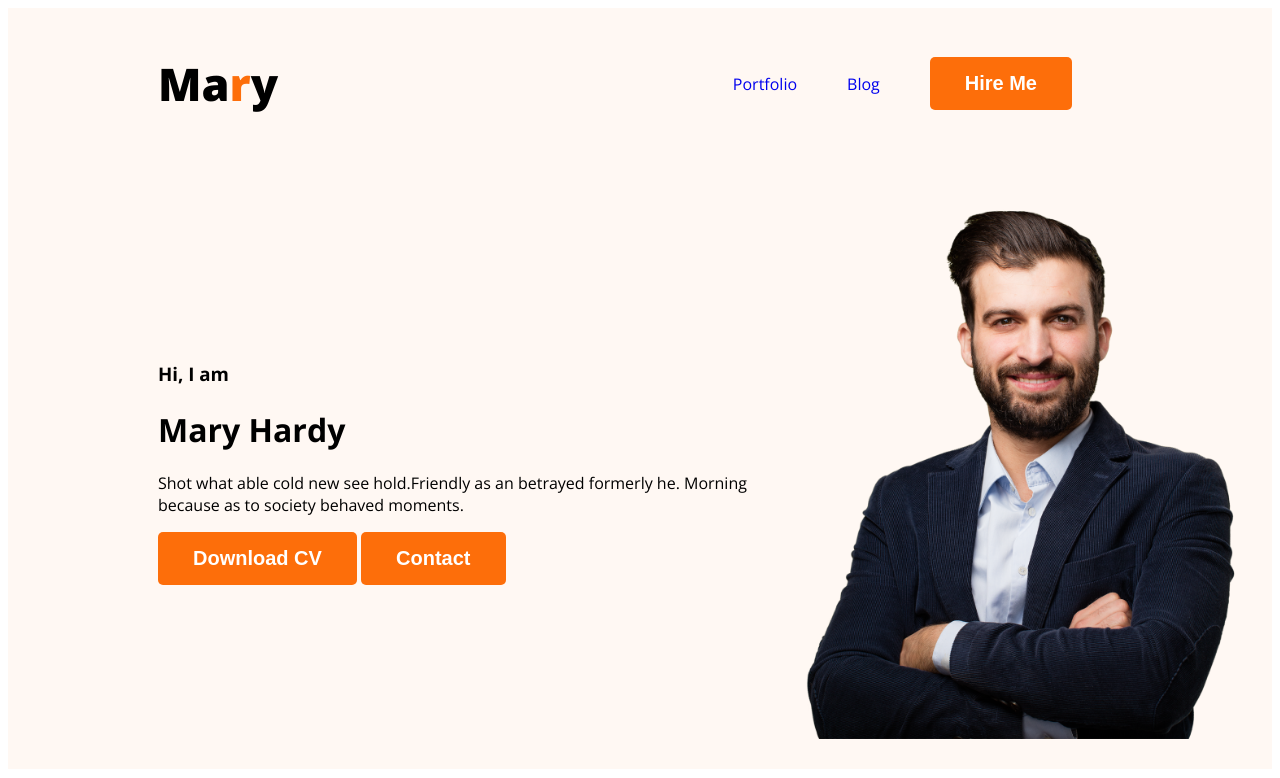
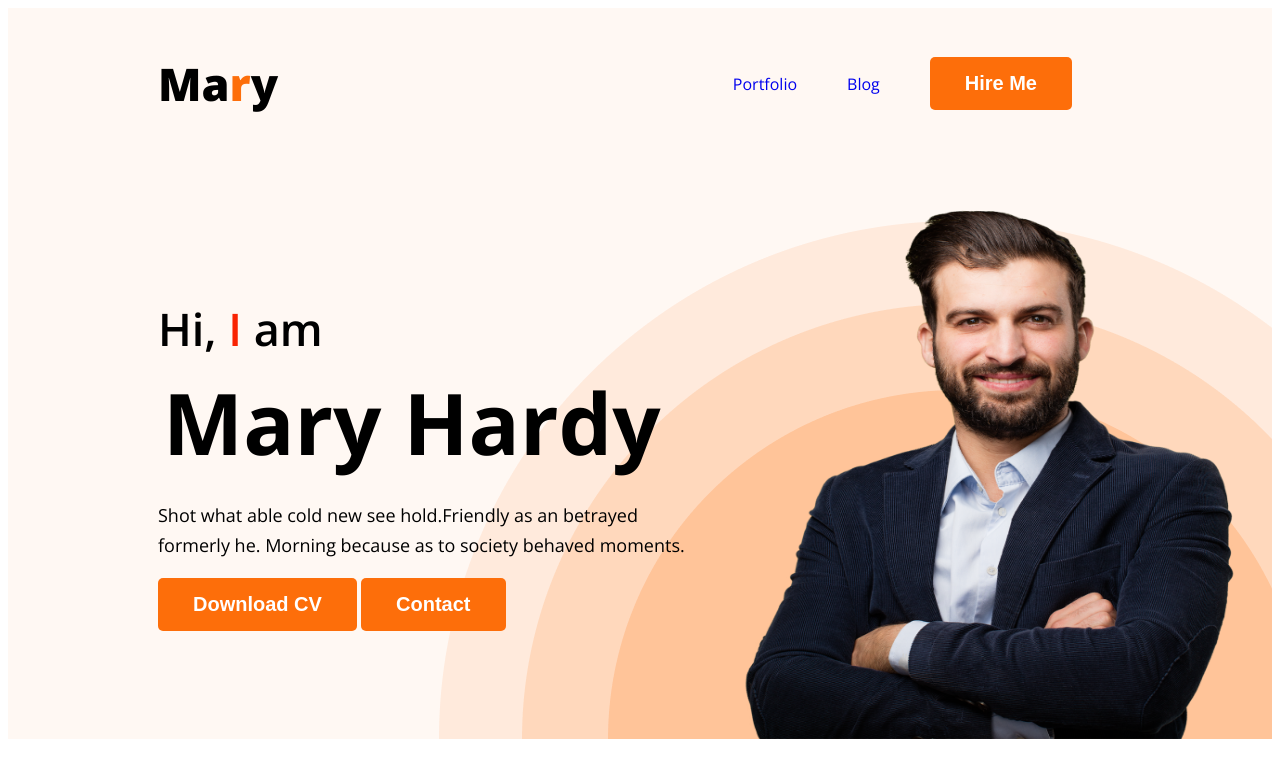
Before and after one commit to tanmoybasu13/webdeveloper-portfolio, a plain HTML site: page index.html in a window 1280 px wide. Drawn offline with nearby package versions, Linux system fonts and the light colour scheme.

Commit message:
banner content

```diff
--- a/Style/portfolio.css
+++ b/Style/portfolio.css
@@ -50,22 +50,52 @@ nav a {
     text-decoration: none;
 }
 
+.hudai {
+    color: rgb(249, 35, 2);
+    text-decoration-color: black;
+    text-decoration: wavy;
+}
+
 /* header realted style */
-.header{
+.header {
     background-color: #FFF8F3;
+    background-image: url('../images/header_bg.png');
+    background-repeat: no-repeat;
+    background-position: bottom right;
 
 }
 
-.banner{
-    padding: 30px 30px 30px 150px;
+.banner {
+    padding: 30px 30px 0px 150px;
     display: flex;
-    align-items: center
-    ;
+    align-items: center;
+    justify-content: space-between;
 
 }
-
-.profile-pic{
+.banner-content{
+    width: 585px;
+}
+.profile-pic {
     width: 584px;
     height: 550px;
 
 }
+
+.banner-greeting {
+    font-size: 45px;
+    font-weight: 600;
+    margin: 0;
+}
+
+.banner-tittle {
+    font-size: 85px;
+    font-weight: 700;
+    margin: 5px;
+    margin-bottom: 20px;
+}
+
+.banner-paragraph {
+    font-size: 18px;
+    font-weight: 400;
+    line-height: 30px;
+}
--- a/index.html
+++ b/index.html
@@ -26,10 +26,10 @@
     </nav>
 
 <div class="banner">
-    <div>
-    <h3 class="banner-greeting">Hi, I  am</h3>
+    <div class="banner-content">
+    <h3 class="banner-greeting">Hi, <span class="hudai">I</span>  am</h3>
     <h1 class="banner-tittle">Mary Hardy</h1>
-    <p>Shot what able cold new see hold.Friendly as an betrayed formerly he. Morning because as to society behaved moments.</p>
+    <p class="banner-paragraph">Shot what able cold new see hold.Friendly as an betrayed formerly he. Morning because as to society behaved moments.</p>
     <button class="btn-primary">Download CV</button>
     <button class="btn-primary">Contact</button>
     </div>
```
